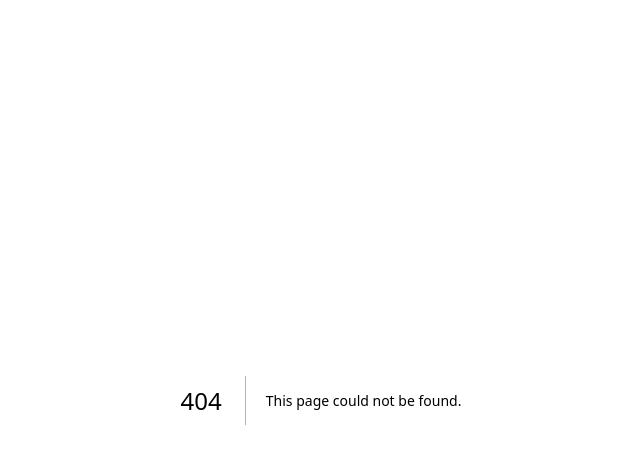
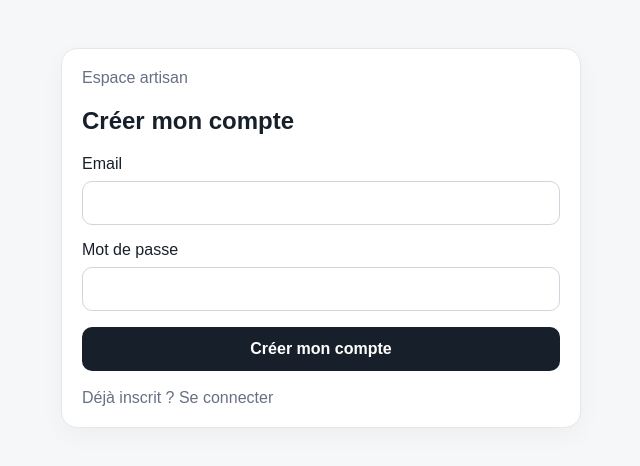
Before and after one commit to ludodulac/DROP-Service, a Next.js app: page /signup in a window 1280 px wide. Before the commit this address had no page. Shown: the top 466 px of the page, without its empty margins (319-959 px from the left). Built offline with nearby package versions, Linux system fonts and the light colour scheme; no server answers.

Commit message:
Add artisan signup page

```diff
--- /dev/null
+++ b/src/app/signup/page.tsx
@@ -0,0 +1,56 @@
+"use client";
+
+import Link from "next/link";
+import { FormEvent, useState } from "react";
+import { useRouter } from "next/navigation";
+import { supabase } from "@/lib/supabase";
+
+export default function SignupPage() {
+  const router = useRouter();
+  const [email, setEmail] = useState("");
+  const [password, setPassword] = useState("");
+  const [loading, setLoading] = useState(false);
+  const [message, setMessage] = useState("");
+  const [error, setError] = useState("");
+
+  async function handleSubmit(event: FormEvent<HTMLFormElement>) {
+    event.preventDefault();
+    setLoading(true);
+    setError("");
+    setMessage("");
+
+    const { data, error: signUpError } = await supabase.auth.signUp({ email, password });
+    if (signUpError) {
+      setError(signUpError.message);
+      setLoading(false);
+      return;
+    }
+
+    if (data.session) {
+      router.replace("/onboarding");
+      return;
+    }
+
+    setMessage("Compte créé. Vérifiez votre boîte email pour confirmer votre inscription, puis revenez vous connecter.");
+    setLoading(false);
+  }
+
+  return (
+    <main style={{ padding: "48px 0" }}>
+      <section className="card" style={{ maxWidth: 520, margin: "0 auto" }}>
+        <p className="muted" style={{ marginTop: 0 }}>Espace artisan</p>
+        <h1>Créer mon compte</h1>
+        <form onSubmit={handleSubmit} style={{ display: "grid", gap: 16 }}>
+          <label>Email<input required type="email" value={email} onChange={(e) => setEmail(e.target.value)} style={fieldStyle} /></label>
+          <label>Mot de passe<input required minLength={8} type="password" value={password} onChange={(e) => setPassword(e.target.value)} style={fieldStyle} /></label>
+          {error && <p style={{ margin: 0, color: "#b42318" }}>{error}</p>}
+          {message && <p style={{ margin: 0, color: "#067647" }}>{message}</p>}
+          <button className="button" type="submit" disabled={loading}>{loading ? "Création…" : "Créer mon compte"}</button>
+        </form>
+        <p className="muted" style={{ marginBottom: 0, marginTop: 18 }}>Déjà inscrit ? <Link href="/login">Se connecter</Link></p>
+      </section>
+    </main>
+  );
+}
+
+const fieldStyle = { display: "block", width: "100%", marginTop: 8, padding: 12, border: "1px solid #d0d5dd", borderRadius: 10, background: "white" } as const;
```
